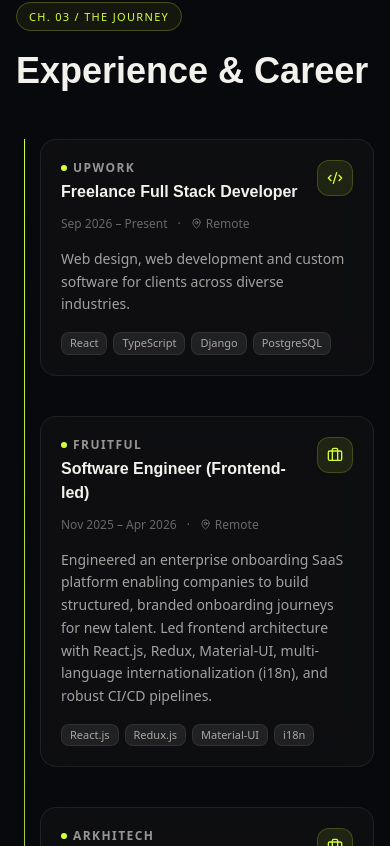
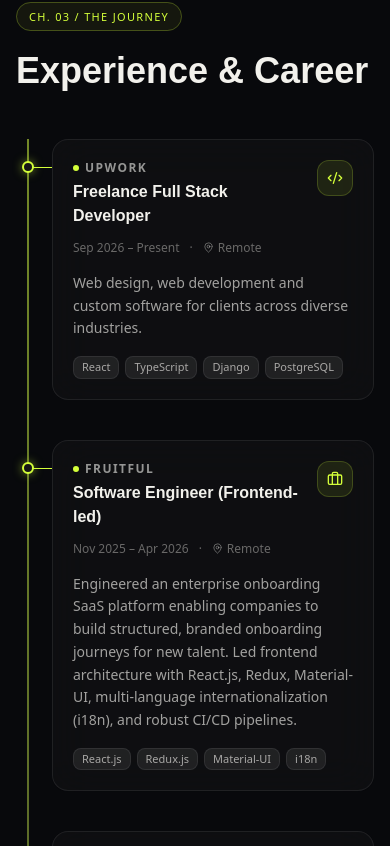
Before and after one commit to muarijshakeel5/jawads-portfolio, a React (Vite) app: page / in a window 390 px wide. Shown: the part 4698-5544 px from the top of the page. Built offline with nearby package versions, Linux system fonts and the light colour scheme; no server answers; a web font is replaced by a local one.

Commit message:
feat: align Journey timeline layout with nodes and connect Web3Forms to contact form

```diff
--- a/src/sections/Contact.tsx
+++ b/src/sections/Contact.tsx
@@ -57,6 +57,7 @@ function ContactForm() {
   const [submitError, setSubmitError] = useState<string | null>(null)
   const [errors, setErrors] = useState<Partial<FormState>>({})
 
+  const web3FormsKey = (import.meta.env.VITE_WEB3FORMS_KEY || 'ccaac9b6-5ac7-4d5d-b227-5f0e318a15bd').trim()
   const formspreeId = (import.meta.env.VITE_FORMSPREE_ID || '').trim()
 
   const validate = () => {
@@ -84,17 +85,34 @@ function ContactForm() {
       return
     }
 
-    // Fallback to mailto if Formspree ID is not configured
-    if (!formspreeId) {
-      const subject = encodeURIComponent(`Portfolio Inquiry from ${form.name}`)
-      const body = encodeURIComponent(`Name: ${form.name}\nEmail: ${form.email}\n\nMessage:\n${form.message}`)
-      window.location.href = `mailto:${personal.email}?subject=${subject}&body=${body}`
-      setSubmitted(true)
-      return
-    }
-
     setIsLoading(true)
     try {
+      if (web3FormsKey) {
+        const response = await fetch('https://api.web3forms.com/submit', {
+          method: 'POST',
+          headers: {
+            'Content-Type': 'application/json',
+            Accept: 'application/json',
+          },
+          body: JSON.stringify({
+            access_key: web3FormsKey,
+            name: form.name,
+            email: form.email,
+            message: form.message,
+            subject: `Portfolio Inquiry from ${form.name}`,
+            from_name: `${form.name} (MJF Portfolio)`,
+            botcheck: honeypot,
+          }),
+        })
+
+        const data = await response.json().catch(() => ({}))
+        if (response.ok && data.success) {
+          setSubmitted(true)
+          setForm({ name: '', email: '', message: '' })
+        } else {
+          setSubmitError(data.message || 'Failed to send message. Please try again or email directly.')
+        }
+      } else if (formspreeId) {
         const response = await fetch(`https://formspree.io/f/${formspreeId}`, {
           method: 'POST',
           headers: {
@@ -119,8 +137,14 @@ function ContactForm() {
             'Failed to send message via Formspree. Please try again or email directly.'
           setSubmitError(errorText)
         }
+      } else {
+        const subject = encodeURIComponent(`Portfolio Inquiry from ${form.name}`)
+        const body = encodeURIComponent(`Name: ${form.name}\nEmail: ${form.email}\n\nMessage:\n${form.message}`)
+        window.location.href = `mailto:${personal.email}?subject=${subject}&body=${body}`
+        setSubmitted(true)
+      }
     } catch {
-      setSubmitError('Network error connecting to Formspree. Falling back to email client...')
+      setSubmitError('Network error. Falling back to email client...')
       setTimeout(() => {
         const subject = encodeURIComponent(`Portfolio Inquiry from ${form.name}`)
         const body = encodeURIComponent(`Name: ${form.name}\nEmail: ${form.email}\n\nMessage:\n${form.message}`)
--- a/src/sections/Journey.tsx
+++ b/src/sections/Journey.tsx
@@ -18,30 +18,34 @@ const typeColor: Record<string, string> = {
   intern: '#D4FF3A',
 }
 
-function TimelineCard({ item, index }: { item: typeof timeline[number]; index: number }) {
-  const ref = useRef<HTMLDivElement>(null)
-  const inView = useInView(ref, { once: true, margin: '-40px' })
-  const Icon = typeIcon[item.type as keyof typeof typeIcon] || Briefcase
-  const isContract = item.type === 'contract'
-  const color = isContract ? 'rgba(255, 255, 255, 0.6)' : (typeColor[item.type as keyof typeof typeColor] || '#D4FF3A')
-  const iconBg = isContract ? 'rgba(255, 255, 255, 0.06)' : `${color}18`
-  const iconBorder = isContract ? 'rgba(255, 255, 255, 0.15)' : `${color}30`
-  const badgeBg = isContract ? 'rgba(255, 255, 255, 0.08)' : `${color}15`
-  const badgeBorder = isContract ? 'rgba(255, 255, 255, 0.20)' : `${color}30`
-  const isLeft = index % 2 === 0
-
+function CardContent({
+  item,
+  color,
+  iconBg,
+  iconBorder,
+  badgeBg,
+  badgeBorder,
+  Icon,
+  isLeft,
+  inView,
+}: {
+  item: typeof timeline[number]
+  color: string
+  iconBg: string
+  iconBorder: string
+  badgeBg: string
+  badgeBorder: string
+  Icon: React.ElementType
+  isLeft: boolean
+  inView: boolean
+}) {
   return (
-    <div
-      ref={ref}
-      className={`relative flex gap-6 ${isLeft ? 'md:flex-row' : 'md:flex-row-reverse'} flex-col md:items-start`}
-    >
-      {/* Card */}
     <motion.div
       initial={{ opacity: 0, x: isLeft ? -24 : 24 }}
       animate={inView ? { opacity: 1, x: 0 } : {}}
       transition={{ duration: 0.6, ease: [0.22, 1, 0.36, 1] }}
-        className="flex-1 glass rounded-2xl p-5 sm:p-6 border"
-        style={{ borderColor: 'var(--border-subtle)' }}
+      className="w-full glass rounded-2xl p-5 sm:p-6 border relative z-10"
+      style={{ borderColor: 'var(--border-subtle)', boxSizing: 'border-box' }}
     >
       {/* Header */}
       <div className="flex items-start justify-between gap-4 mb-3">
@@ -134,9 +138,98 @@ function TimelineCard({ item, index }: { item: typeof timeline[number]; index: n
         </div>
       )}
     </motion.div>
+  )
+}
 
-      {/* Spacer for opposite side on desktop */}
-      <div className="flex-1 hidden md:block" />
+function TimelineCard({ item, index }: { item: typeof timeline[number]; index: number }) {
+  const ref = useRef<HTMLDivElement>(null)
+  const inView = useInView(ref, { once: true, margin: '-40px' })
+  const Icon = typeIcon[item.type as keyof typeof typeIcon] || Briefcase
+  const isContract = item.type === 'contract'
+  const color = isContract ? 'rgba(255, 255, 255, 0.6)' : (typeColor[item.type as keyof typeof typeColor] || '#D4FF3A')
+  const iconBg = isContract ? 'rgba(255, 255, 255, 0.06)' : `${color}18`
+  const iconBorder = isContract ? 'rgba(255, 255, 255, 0.15)' : `${color}30`
+  const badgeBg = isContract ? 'rgba(255, 255, 255, 0.08)' : `${color}15`
+  const badgeBorder = isContract ? 'rgba(255, 255, 255, 0.20)' : `${color}30`
+  const isLeft = index % 2 === 0
+
+  return (
+    <div
+      ref={ref}
+      className="relative pl-[36px] md:pl-0 md:grid md:grid-cols-[1fr_56px_1fr] md:items-start"
+      style={{ boxSizing: 'border-box' }}
+    >
+      {/* Mobile Node & Connector (< 768px) */}
+      <div
+        className="md:hidden absolute top-[28px] left-[12px] w-[24px] h-px transition-colors duration-500 pointer-events-none z-0"
+        style={{ background: inView ? '#D4FF3A' : 'rgba(255, 255, 255, 0.15)' }}
+      />
+      <div
+        className="md:hidden absolute top-[28px] left-[12px] -translate-x-1/2 -translate-y-1/2 w-3 h-3 rounded-full pointer-events-none z-10 transition-all duration-500"
+        style={{
+          background: '#161618',
+          border: '2px solid #D4FF3A',
+          boxShadow: inView ? '0 0 10px rgba(212, 255, 58, 0.5)' : 'none',
+        }}
+      />
+
+      {/* Desktop Column 1 (Left Card) */}
+      {isLeft ? (
+        <div className="w-full flex justify-end">
+          <CardContent
+            item={item}
+            color={color}
+            iconBg={iconBg}
+            iconBorder={iconBorder}
+            badgeBg={badgeBg}
+            badgeBorder={badgeBorder}
+            Icon={Icon}
+            isLeft={isLeft}
+            inView={inView}
+          />
+        </div>
+      ) : (
+        <div className="hidden md:block w-full" aria-hidden="true" />
+      )}
+
+      {/* Desktop Center Gutter (56px) */}
+      <div className="hidden md:block relative w-[56px] h-full min-h-[60px] pointer-events-none z-10">
+        {/* Connector from node to card's inner edge */}
+        <div
+          className={`absolute top-[28px] h-px transition-colors duration-500 ${
+            isLeft ? 'left-0 w-[28px]' : 'left-[28px] w-[28px]'
+          }`}
+          style={{ background: inView ? '#D4FF3A' : 'rgba(255, 255, 255, 0.15)' }}
+        />
+        {/* 12px circular node centered on line */}
+        <div
+          className="absolute top-[28px] left-[28px] -translate-x-1/2 -translate-y-1/2 w-3 h-3 rounded-full transition-all duration-500"
+          style={{
+            background: '#161618',
+            border: '2px solid #D4FF3A',
+            boxShadow: inView ? '0 0 10px rgba(212, 255, 58, 0.5)' : 'none',
+          }}
+        />
+      </div>
+
+      {/* Desktop Column 3 (Right Card) */}
+      {!isLeft ? (
+        <div className="w-full flex justify-start">
+          <CardContent
+            item={item}
+            color={color}
+            iconBg={iconBg}
+            iconBorder={iconBorder}
+            badgeBg={badgeBg}
+            badgeBorder={badgeBorder}
+            Icon={Icon}
+            isLeft={isLeft}
+            inView={inView}
+          />
+        </div>
+      ) : (
+        <div className="hidden md:block w-full" aria-hidden="true" />
+      )}
     </div>
   )
 }
@@ -179,9 +272,9 @@ export default function Journey() {
 
         {/* Timeline */}
         <div className="relative">
-          {/* Vertical line */}
+          {/* Vertical line running through the full height */}
           <div
-            className="absolute left-2 md:left-1/2 top-0 bottom-0 w-px md:-translate-x-1/2"
+            className="absolute left-[12px] md:left-1/2 top-0 bottom-0 w-px -translate-x-1/2 pointer-events-none z-0"
             style={{ background: 'var(--border-subtle)' }}
           >
             <motion.div
@@ -194,8 +287,8 @@ export default function Journey() {
             />
           </div>
 
-          {/* Cards */}
-          <div className="flex flex-col gap-10 pl-6 md:pl-0">
+          {/* Cards container: 40px vertical spacing */}
+          <div className="flex flex-col gap-10">
             {timeline.map((item, i) => (
               <TimelineCard key={item.id} item={item} index={i} />
             ))}
```
Also changed, not shown: 1 other file (tests, documents, lock files or other folders). Lines whose indentation alone changed are shown as unchanged.
